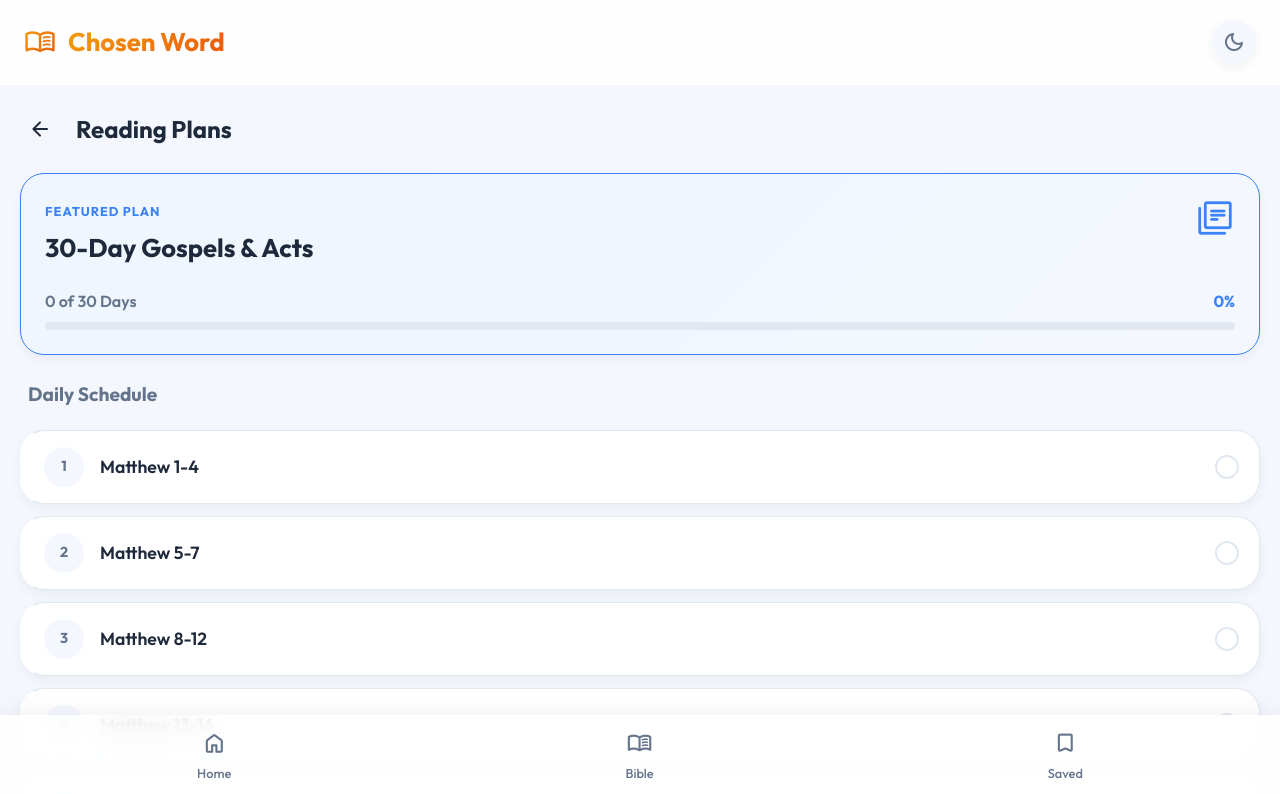
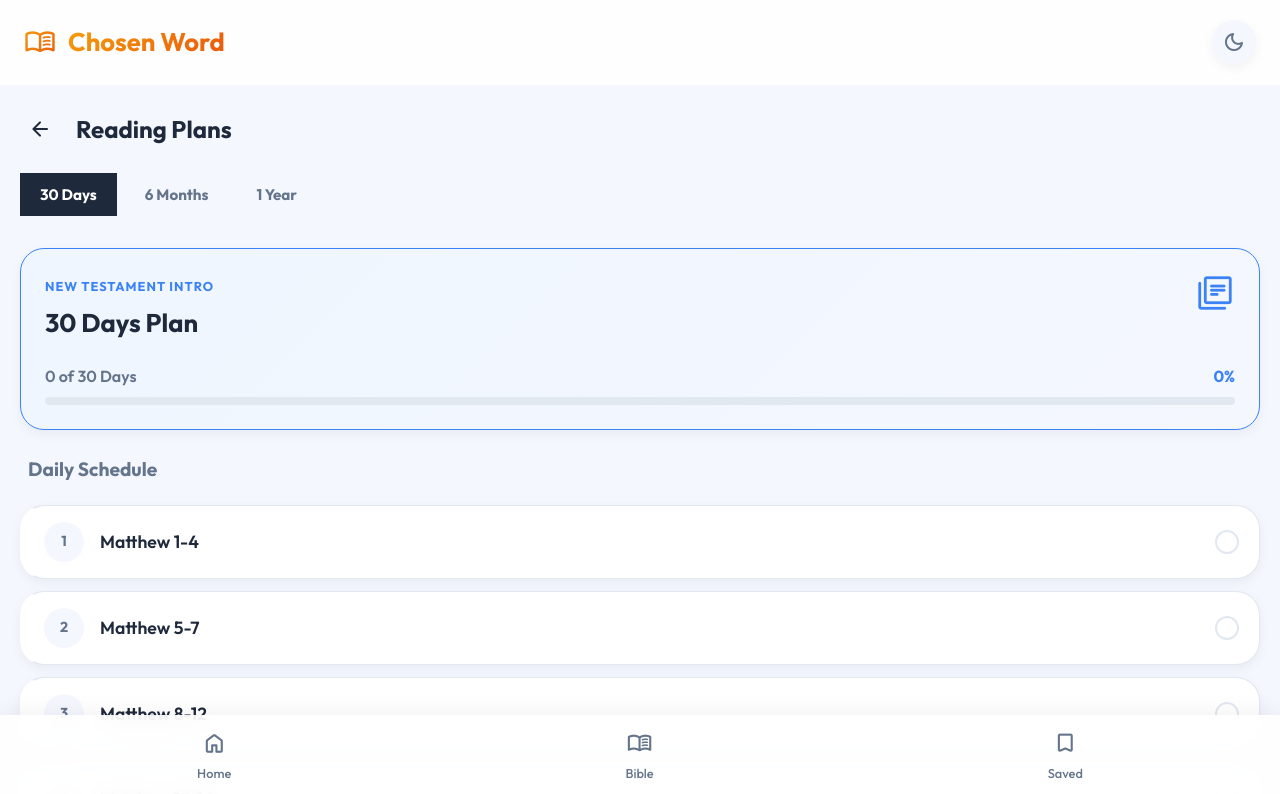
Before and after one commit to hutsonwallacemap/chosenword, a Next.js app: page /plans in a window 1280 px wide. Shown: the top 794 px of the page. Built offline with nearby package versions, Linux system fonts and the light colour scheme.

Commit message:
Add 6-month and 1-year reading plans

```diff
--- a/app/plans/page.js
+++ b/app/plans/page.js
@@ -21,22 +21,57 @@ const nt30Plan = [
   { day: 29, title: 'Romans 1-8' }, { day: 30, title: 'Romans 9-16' }
 ];
 
+const generatePlan = (days, prefix) => {
+  return Array.from({ length: days }, (_, i) => ({
+    day: i + 1,
+    title: `${prefix} - Day ${i + 1}`
+  }));
+};
+
+const plan180 = generatePlan(180, '6-Month Journey');
+const plan365 = generatePlan(365, 'Bible in One Year');
+
 export default function PlansPage() {
   const router = useRouter();
-  const [progress, setProgress] = useState({});
+
+  // Available plans
+  const plans = [
+    { id: '30day', name: '30 Days', desc: 'New Testament Intro', data: nt30Plan, total: 30 },
+    { id: '6month', name: '6 Months', desc: 'Accelerated Journey', data: plan180, total: 180 },
+    { id: '1year', name: '1 Year', desc: 'Complete Bible', data: plan365, total: 365 }
+  ];
+
+  const [activePlanId, setActivePlanId] = useState('30day');
+  const [allProgress, setAllProgress] = useState({
+    '30day': {},
+    '6month': {},
+    '1year': {}
+  });
 
   useEffect(() => {
-    setProgress(JSON.parse(localStorage.getItem('cw_plan_nt30')) || {});
+    setAllProgress({
+      '30day': JSON.parse(localStorage.getItem('cw_plan_30day')) || {},
+      '6month': JSON.parse(localStorage.getItem('cw_plan_6month')) || {},
+      '1year': JSON.parse(localStorage.getItem('cw_plan_1year')) || {}
+    });
   }, []);
 
+  const activePlan = plans.find(p => p.id === activePlanId);
+  const activeProgress = allProgress[activePlanId] || {};
+
   const toggleDay = (day) => {
-    const newProgress = { ...progress, [day]: !progress[day] };
-    setProgress(newProgress);
-    localStorage.setItem('cw_plan_nt30', JSON.stringify(newProgress));
+    const newProgress = { ...activeProgress, [day]: !activeProgress[day] };
+
+    setAllProgress(prev => ({
+      ...prev,
+      [activePlanId]: newProgress
+    }));
+
+    localStorage.setItem(`cw_plan_${activePlanId}`, JSON.stringify(newProgress));
   };
 
-  const completedCount = Object.values(progress).filter(Boolean).length;
-  const progressPercent = Math.round((completedCount / 30) * 100);
+  const completedCount = Object.values(activeProgress).filter(Boolean).length;
+  const progressPercent = Math.round((completedCount / activePlan.total) * 100);
 
   return (
     <div style={{ display: 'flex', flexDirection: 'column', gap: '24px' }}>
@@ -50,17 +85,41 @@ export default function PlansPage() {
         <h1 style={{ fontSize: '1.5rem', fontWeight: 800, color: 'var(--text-primary)', margin: 0 }}>Reading Plans</h1>
       </div>
 
+      {/* Tabs */}
+      <div style={{ display: 'flex', gap: '8px', overflowX: 'auto', paddingBottom: '8px', scrollbarWidth: 'none' }}>
+        {plans.map(p => (
+          <button
+            key={p.id}
+            onClick={() => setActivePlanId(p.id)}
+            style={{
+              padding: '12px 20px',
+              borderRadius: 'var(--radius-full)',
+              border: 'none',
+              background: activePlanId === p.id ? 'var(--text-primary)' : 'var(--bg-secondary)',
+              color: activePlanId === p.id ? 'var(--bg-primary)' : 'var(--text-secondary)',
+              fontWeight: 700,
+              fontSize: '0.95rem',
+              whiteSpace: 'nowrap',
+              cursor: 'pointer',
+              transition: 'all 0.2s'
+            }}
+          >
+            {p.name}
+          </button>
+        ))}
+      </div>
+
       <div className="card" style={{ padding: '24px', background: 'linear-gradient(135deg, var(--accent-blue-light), var(--bg-secondary))', border: '1px solid var(--accent-blue)' }}>
         <div style={{ display: 'flex', justifyContent: 'space-between', alignItems: 'flex-start', marginBottom: '16px' }}>
           <div>
-            <span style={{ fontSize: '0.8rem', fontWeight: 800, color: 'var(--accent-blue)', textTransform: 'uppercase', letterSpacing: '1px' }}>Featured Plan</span>
-            <h2 style={{ fontSize: '1.6rem', fontWeight: 800, margin: '4px 0', color: 'var(--text-primary)' }}>30-Day Gospels & Acts</h2>
+            <span style={{ fontSize: '0.8rem', fontWeight: 800, color: 'var(--accent-blue)', textTransform: 'uppercase', letterSpacing: '1px' }}>{activePlan.desc}</span>
+            <h2 style={{ fontSize: '1.6rem', fontWeight: 800, margin: '4px 0', color: 'var(--text-primary)' }}>{activePlan.name} Plan</h2>
           </div>
           <span className="material-symbols-rounded" style={{ fontSize: '2.5rem', color: 'var(--accent-blue)' }}>library_books</span>
         </div>
 
         <div style={{ marginBottom: '8px', display: 'flex', justifyContent: 'space-between' }}>
-          <span style={{ fontWeight: 600, color: 'var(--text-secondary)' }}>{completedCount} of 30 Days</span>
+          <span style={{ fontWeight: 600, color: 'var(--text-secondary)' }}>{completedCount} of {activePlan.total} Days</span>
           <span style={{ fontWeight: 800, color: 'var(--accent-blue)' }}>{progressPercent}%</span>
         </div>
 
@@ -72,7 +131,7 @@ export default function PlansPage() {
       <div style={{ display: 'flex', flexDirection: 'column', gap: '12px' }}>
         <h3 style={{ fontSize: '1.2rem', fontWeight: 700, color: 'var(--text-secondary)', paddingLeft: '8px', marginBottom: '8px' }}>Daily Schedule</h3>
 
-        {nt30Plan.map((p) => (
+        {activePlan.data.map((p) => (
           <div
             key={p.day}
             className="card"
@@ -82,9 +141,9 @@ export default function PlansPage() {
               alignItems: 'center',
               justifyContent: 'space-between',
               cursor: 'pointer',
-              opacity: progress[p.day] ? 0.6 : 1,
+              opacity: activeProgress[p.day] ? 0.6 : 1,
               transition: 'all 0.2s',
-              borderLeft: progress[p.day] ? '4px solid #22c55e' : '4px solid transparent'
+              borderLeft: activeProgress[p.day] ? '4px solid #22c55e' : '4px solid transparent'
             }}
             onClick={() => toggleDay(p.day)}
           >
@@ -93,15 +152,15 @@ export default function PlansPage() {
                 width: '40px',
                 height: '40px',
                 borderRadius: '50%',
-                background: progress[p.day] ? '#dcfce7' : 'var(--bg-secondary)',
+                background: activeProgress[p.day] ? '#dcfce7' : 'var(--bg-secondary)',
                 display: 'flex',
                 alignItems: 'center',
                 justifyContent: 'center',
-                color: progress[p.day] ? '#166534' : 'var(--text-secondary)'
+                color: activeProgress[p.day] ? '#166534' : 'var(--text-secondary)'
               }}>
                 <span style={{ fontWeight: 700, fontSize: '0.9rem' }}>{p.day}</span>
               </div>
-              <p style={{ margin: 0, fontSize: '1.1rem', fontWeight: progress[p.day] ? 500 : 600, color: 'var(--text-primary)', textDecoration: progress[p.day] ? 'line-through' : 'none' }}>
+              <p style={{ margin: 0, fontSize: '1.1rem', fontWeight: activeProgress[p.day] ? 500 : 600, color: 'var(--text-primary)', textDecoration: activeProgress[p.day] ? 'line-through' : 'none' }}>
                 {p.title}
               </p>
             </div>
@@ -110,13 +169,13 @@ export default function PlansPage() {
               width: '24px',
               height: '24px',
               borderRadius: '50%',
-              border: progress[p.day] ? '2px solid #22c55e' : '2px solid var(--border-color)',
-              background: progress[p.day] ? '#22c55e' : 'transparent',
+              border: activeProgress[p.day] ? '2px solid #22c55e' : '2px solid var(--border-color)',
+              background: activeProgress[p.day] ? '#22c55e' : 'transparent',
               display: 'flex',
               alignItems: 'center',
               justifyContent: 'center'
             }}>
-              {progress[p.day] && <span className="material-symbols-rounded" style={{ fontSize: '1rem', color: 'white', fontVariationSettings: "'FILL' 1" }}>check</span>}
+              {activeProgress[p.day] && <span className="material-symbols-rounded" style={{ fontSize: '1rem', color: 'white', fontVariationSettings: "'FILL' 1" }}>check</span>}
             </div>
           </div>
         ))}
```
